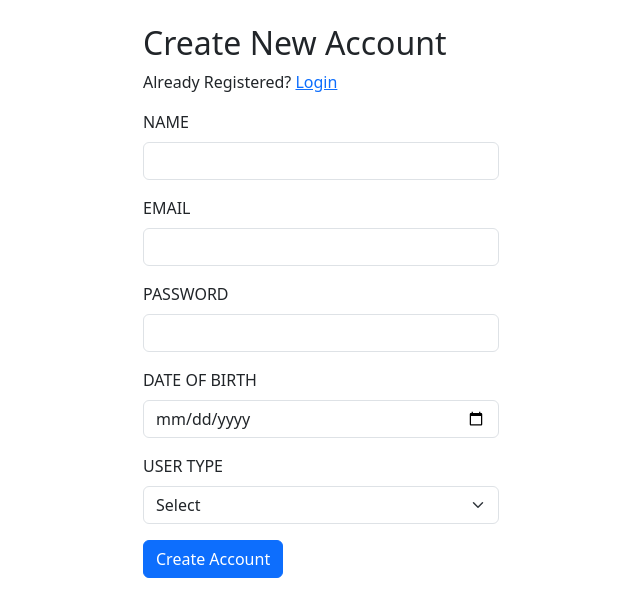
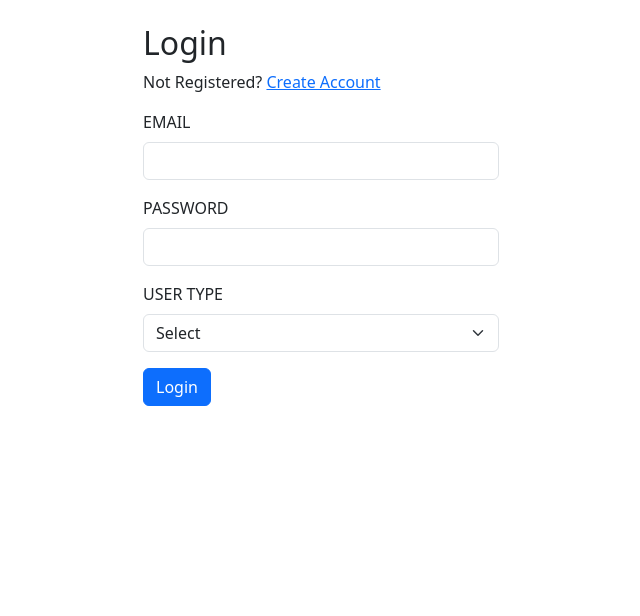
Before and after one commit to SanjanaKilli/blackfoot, a React (Create React App) app: page /login in a window 1280 px wide. Shown: the top 616 px of the page, without its empty margins (319-959 px from the left). Built offline with nearby package versions, Linux system fonts and the light colour scheme.

Commit message:
Commit-3 Added Login Page (UI)

```diff
--- a/src/App.js
+++ b/src/App.js
@@ -1,13 +1,20 @@
 import React from 'react';
 import 'bootstrap/dist/css/bootstrap.min.css';
+import { BrowserRouter as Router, Route, Routes } from 'react-router-dom';
 import CreateAccount from './components/CreateAccount';
+import Login from './components/Login';
 
 function App() {
-  return (
-    <div className="App">
-      <CreateAccount />
-    </div>
-  );
+    return (
+        <Router>
+            <div className="App">
+                <Routes>
+                    <Route path="/login" element={<Login />} />
+                    <Route path="/" element={<CreateAccount />} />
+                </Routes>
+            </div>
+        </Router>
+    );
 }
 
 export default App;
--- a/src/components/CreateAccount.js
+++ b/src/components/CreateAccount.js
@@ -29,7 +29,7 @@ const CreateAccount = () => {
             <div className="row justify-content-center">
                 <div className="col-lg-4 col-md-6 col-sm-8">
                     <h2 className="mt-4">Create New Account</h2>
-                    <p>Already Registered? <a href="/login">Login</a></p>
+                    <p>Already Registered? <Link to="/login">Login</Link></p>
                     <form onSubmit={handleSubmit}>
                         <div className="mb-3">
                             <label htmlFor="name" className="form-label">NAME</label>
--- a/src/components/Login.js
+++ b/src/components/Login.js
@@ -1,4 +1,5 @@
 import React, { useState } from 'react';
+import { Link } from 'react-router-dom';
 
 const Login = () => {
     const [formData, setFormData] = useState({
@@ -22,10 +23,11 @@ const Login = () => {
 
     return (
         <div className="container">
-            <h2 className="mt-4">Login</h2>
 
             <div className="row justify-content-center">
                 <div className="col-lg-4 col-md-6 col-sm-8">
+                <h2 className="mt-4">Login</h2>
+                <p>Not Registered? <Link to="/">Create Account</Link></p>
                     <form onSubmit={handleSubmit}>
                         <div className="mb-3">
                             <label htmlFor="email" className="form-label">EMAIL</label>
```
